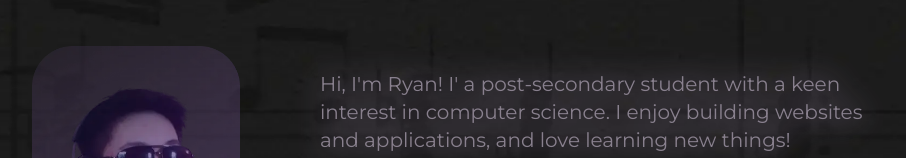
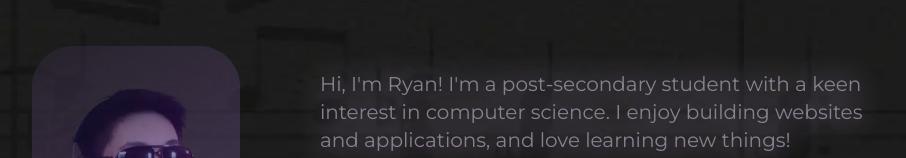
Before and after one commit to ryan-zhu-music/portfolio-website, a Next.js app: page / in a window 1280 px wide. Shown: the part 794-952 px from the top of the page, without its empty margins (200-1106 px from the left). Built offline with nearby package versions, Linux system fonts and the light colour scheme.

Commit message:
fix typo

```diff
--- a/components/about/index.tsx
+++ b/components/about/index.tsx
@@ -15,7 +15,7 @@ export default function About() {
         </div>
         <div className="w-full md:w-2/3 lg:ml-10" data-aos="fade-up">
           <p className="text-base md:text-lg lg:text-xl drop-shadow-lg text-mauve mt-6 font-normal">
-            Hi, I{"'"}m Ryan! I{"'"} a post-secondary student with a keen
+            Hi, I{"'"}m Ryan! I{"'"}m a post-secondary student with a keen
             interest in computer science. I enjoy building websites and
             applications, and love learning new things!
           </p>
```
